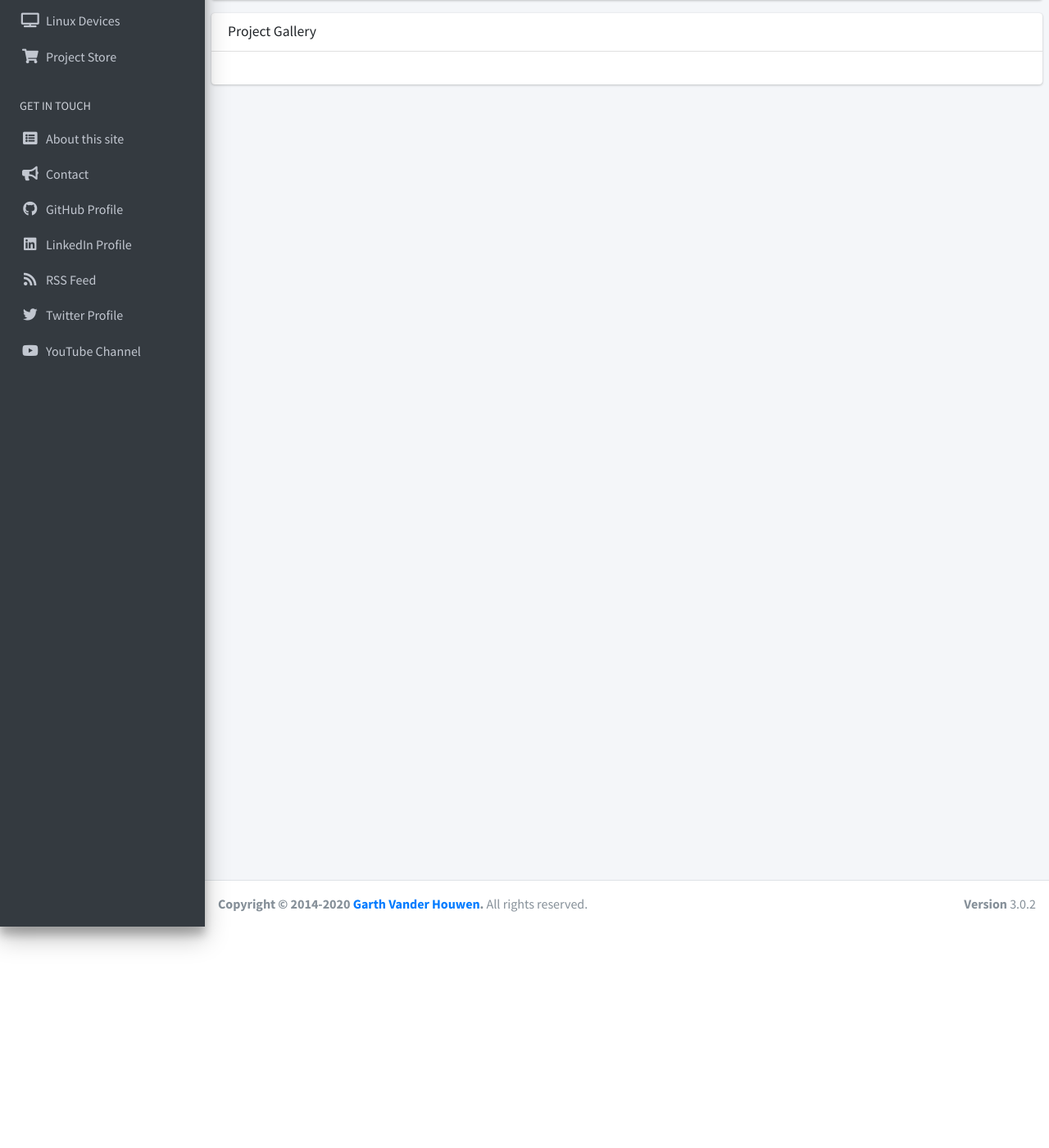
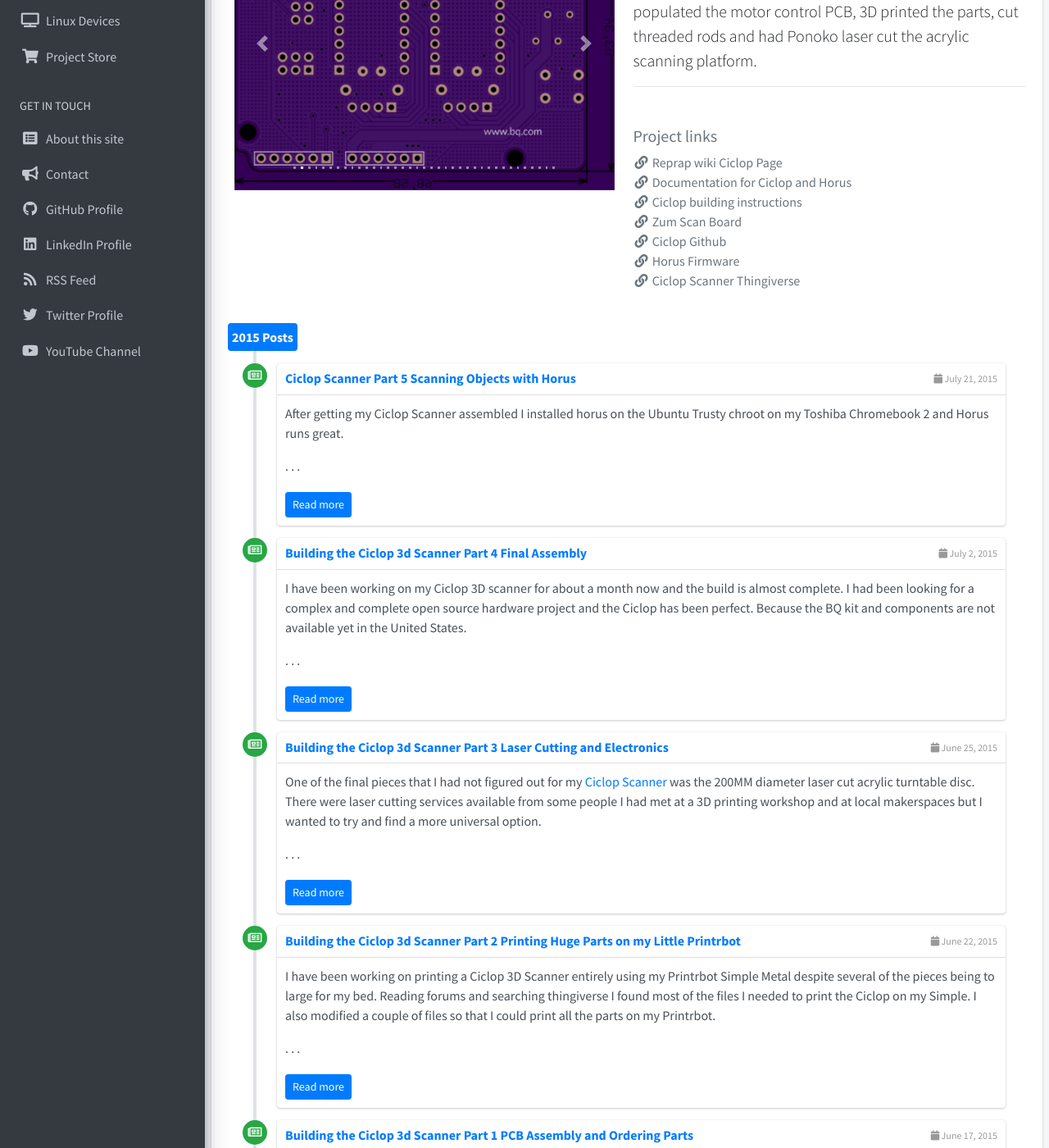
Before and after one commit to garthvh/garthvh.github.io, a Jekyll site: the page built from project/Ciclop-3D-Scanner.md, in a window 1280 px wide and 1400 px high, scrolled down 270 px. Shown: the whole window at 82% size. Built offline with Jekyll 4.4.1, drawn with Linux system fonts in a browser that asks for light colours; nearby versions of some CDN libraries; some of the changed text lies outside the part shown.

Commit message:
finish up project structure, add post list to project page

```diff
--- a/_layouts/project.html
+++ b/_layouts/project.html
@@ -34,10 +34,33 @@
               <h3 class="my-3">{{ page.title }}</h3>
               <p class="lead">{{ page.summary }}</p>
               <hr>
+              <h5 class="mt-5 text-muted">Project links</h5>
+              <ul class="list-unstyled">
+                {% assign page_tag = site.data.links | where_exp:"tag", "tag.tag contains page.tag" %}
+                {% for tag in page_tag %}
+                {% for link in tag.links %}
+                <li>
+                  <a href="{{ link.url }}" target="_blank" class="btn-link text-secondary"><i class="fas fa-fw fa-link"></i>&nbsp;{{ link.text }}</a>
+                </li>
+                {% endfor %}
+                {% endfor %}
+              </ul>
             </div>
           </div>
           <div class="row mt-4">
             <div class="col-12">
+              {% if site.tags[page.tag].size > 0 %}
+              <div class="timeline" itemscope itemtype="http://schema.org/Blog">
+                {% for post in site.tags[page.tag] | reverse %}
+                {% if post.layout == 'post' %}
+                    {% include post/archive_post.html %}
+                {% endif %}
+                {% endfor %}
+                <div>
+                    <i class="fas fa-clock bg-gray"></i>
+                </div>
+              </div>
+              {% endif %}
               {{ content }}
             </div>
           </div>
--- a/project/Ciclop-3D-Scanner.md
+++ b/project/Ciclop-3D-Scanner.md
@@ -2,4 +2,8 @@
 layout: project
 title: Ciclop 3D Scanner
 featured_image: '../../assets/img/ciclop/ciclop_assembled_4.jpg'
+summary: Full digital fabrication project. Built my own complete clone of the open source BQ Ciclop 3D Scanner.  Printed and populated the motor control PCB, 3D printed the parts, cut threaded rods and had Ponoko laser cut the acrylic scanning platform.
+photos_path: /assets/img/ciclop
+project_status: Complete
+tag: Ciclop
 ---
```
Also changed, not shown: _data/links.yml (+8 -2 lines), links.md (+4 -8 lines), project/12-Cue-Ammo-Can-Fireworks-Controller.md (+1 -1 lines), project/Open-Media-Vault-Server.md (added, +34 -0 lines), project/index.md (+2 -0 lines), tag/open-media-vault.md (added, +5 -0 lines), assets/img/ciclop/01-zum_scan_pcb_front.png (renamed from assets/img/ciclop/zum_scan_pcb_front.png), assets/img/ciclop/02-zum_scan_pcb_back.png (renamed from assets/img/ciclop/zum_scan_pcb_back.png), assets/img/ciclop/03-zum_scan_1.jpg (renamed from assets/img/ciclop/zum_scan_1.jpg), assets/img/ciclop/04-zum_scan_2.jpg (renamed from assets/img/ciclop/zum_scan_2.jpg), assets/img/ciclop/05-zum_scan_3.jpg (renamed from assets/img/ciclop/zum_scan_3.jpg), assets/img/ciclop/06-zum_scan_4.jpg (renamed from assets/img/ciclop/zum_scan_4.jpg), assets/img/ciclop/07-zum_scan_pcb_black.jpg (renamed from assets/img/ciclop/zum_scan_pcb_black.JPG), assets/img/ciclop/zum_scan_kit.jpg (deleted), 2 more files.
